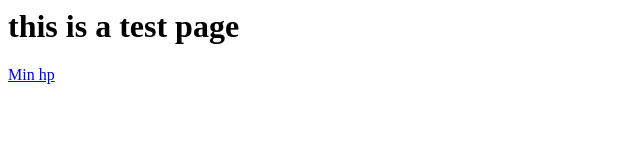
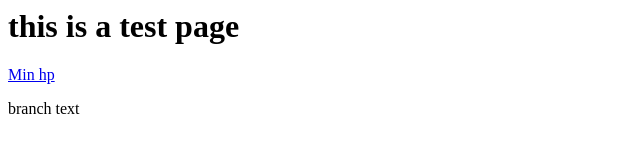
Before and after one commit to simonblouner/test.github.io, a plain HTML site: page index.html in a window 1280 px wide. Shown: the full height of the page, 0-640 px from the left. Drawn offline with Linux system fonts and the light colour scheme.

Commit message:
Just put in some changes
That was text

```diff
--- a/index.html
+++ b/index.html
@@ -4,5 +4,7 @@
 <h1>this is a test page</h1>
 
 <a href="www.blocko.dk" target="_blank">Min hp</a>
+
+<p>branch text</p>
 </body>
 </html>
```
